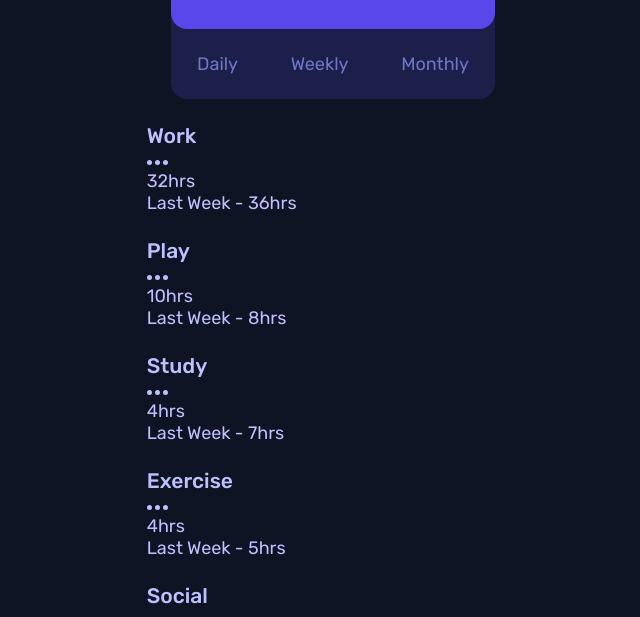
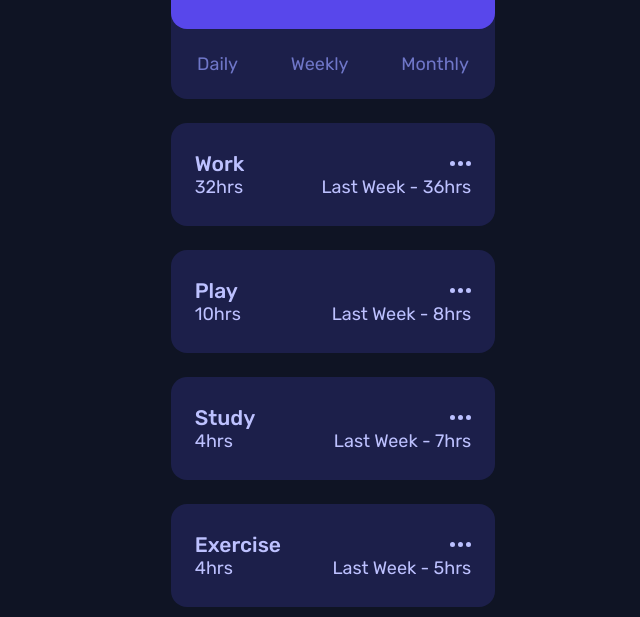
Before and after one commit to Polaris-algedi/time-tracking-dashboard, a website built with Vite: page index.html in a window 1280 px wide. Shown: the part 129-746 px from the top of the page, without its empty margins (307-947 px from the left). Built offline with nearby package versions, Linux system fonts and the light colour scheme.

Commit message:
Refines spacing and styles for activity card layout
Adjusts spacing variables for finer control and updates padding on header for improved consistency.
Enhances visual structure of activity cards by adding background, padding, and flex-based layout classes to support clearer content separation and alignment.

```diff
--- a/src/style.css
+++ b/src/style.css
@@ -38,7 +38,8 @@
   --spacing-1: 1rem; /* 16px */
   --spacing-2: 1.25rem; /* 20px */
   --spacing-3: 1.5rem; /* 24px */
-  --spacing-4: 2rem; /* 32px */
+  --spacing-4: 1.75rem; /* 28px */
+  --spacing-5: 2rem; /* 32px */
 
   /* Design widths */
   --mobile-design-width: 23.438rem; /* 375px */
@@ -96,7 +97,7 @@ header {
   align-items: center;
   gap: var(--spacing-1);
   background-color: var(--purple-600);
-  padding: var(--spacing-4);
+  padding: var(--spacing-5);
   border-radius: var(--border-radius);
 }
 
@@ -138,5 +139,20 @@ a {
 }
 
 .activity-card {
-  margin-block-start: var(--spacing-3);
+  margin: var(--spacing-3);
+  padding: var(--spacing-4) var(--spacing-3);
+  background-color: var(--navy-900);
+  border-radius: var(--border-radius);
 }
+
+.activity-header {
+  display: flex;
+  justify-content: space-between;
+  align-items: center;
+}
+
+.activity-time {
+  display: flex;
+  justify-content: space-between;
+  align-items: center;
+}
```
